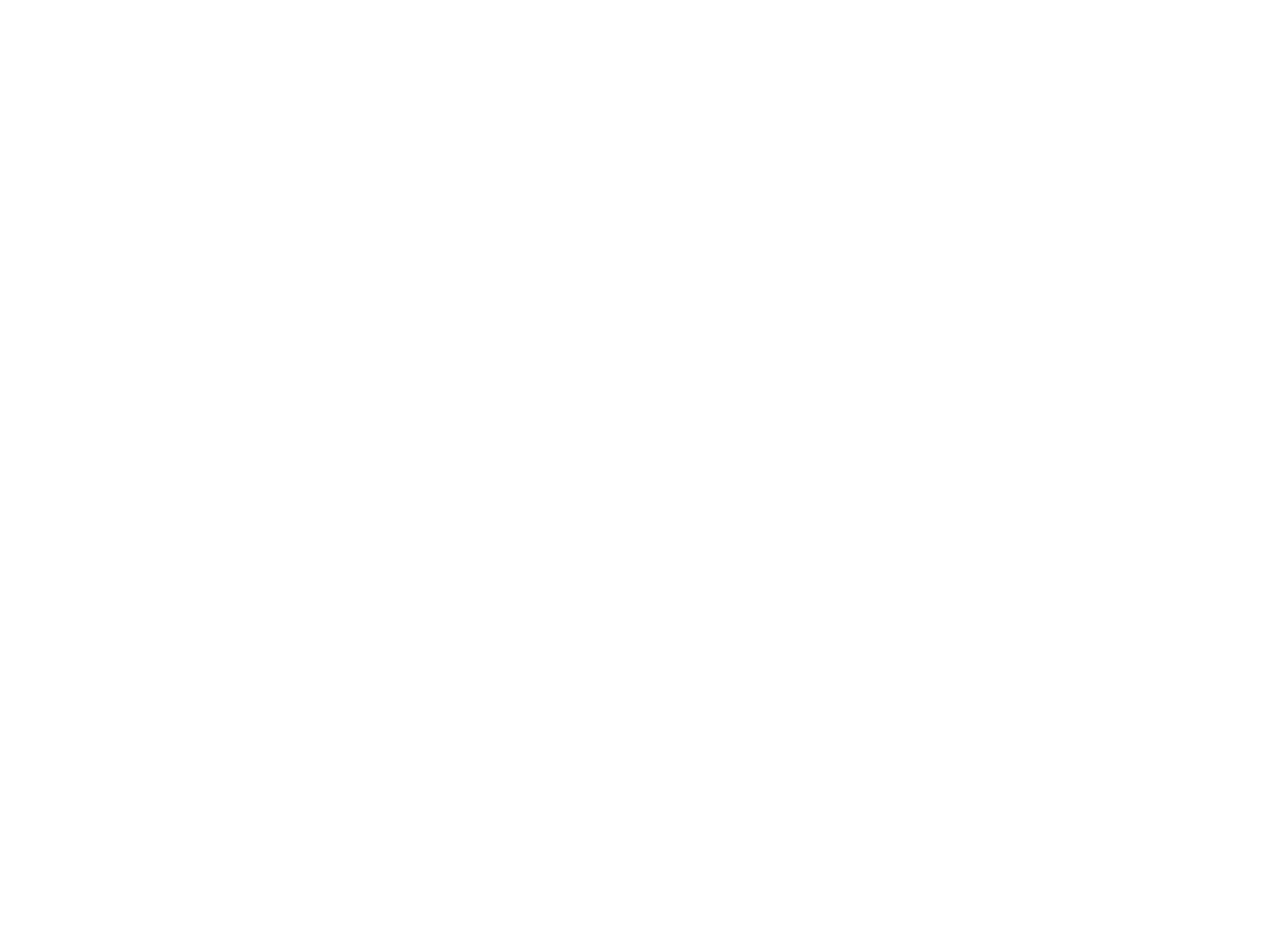
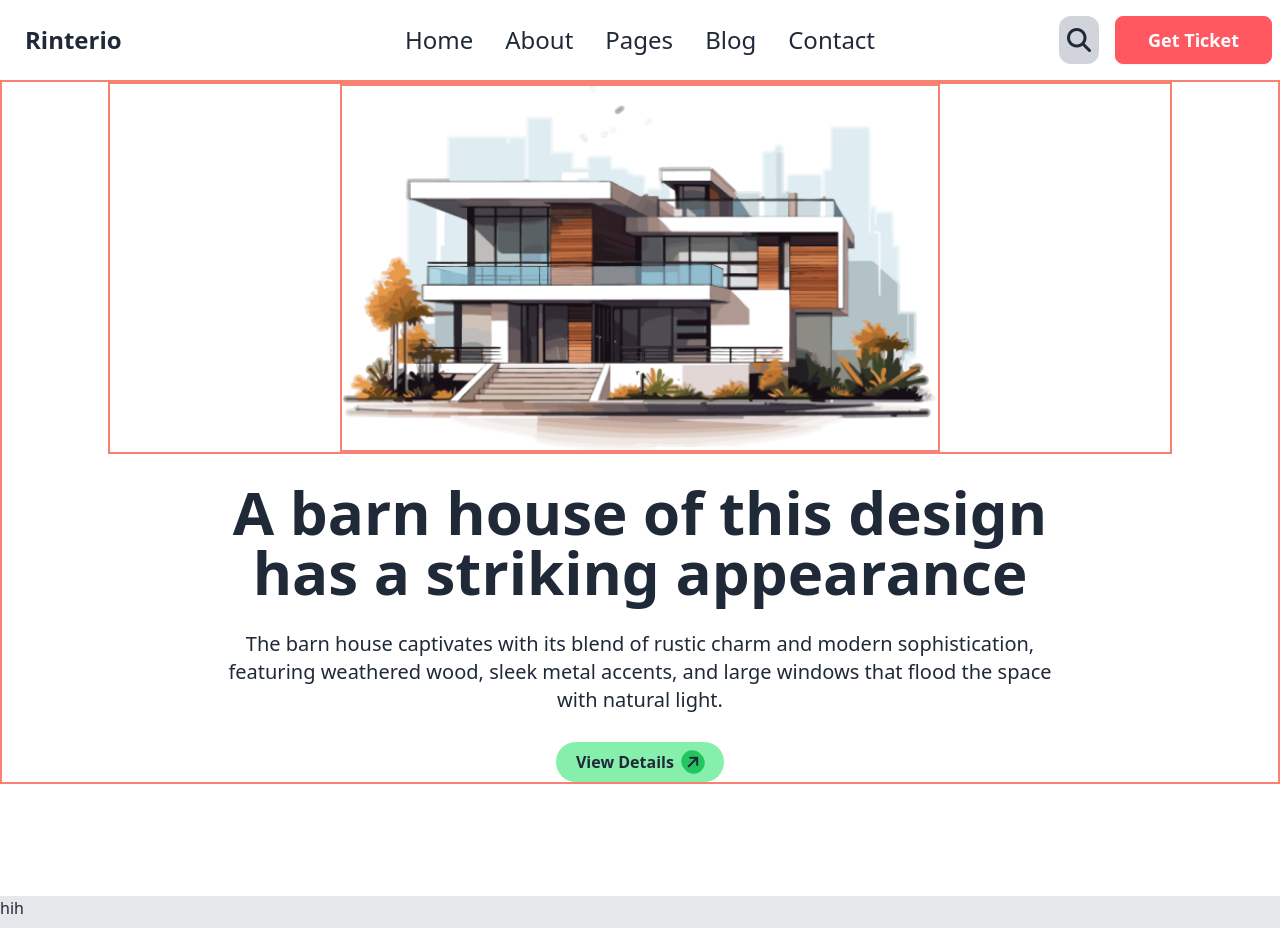
Before and after one commit to Tamjid388/Biker_Zone_LandingPage, a plain HTML site: page index.html in a window 1280 px wide. Before the commit the page ends 800 px from the top, so only its background shows below. Drawn offline with nearby package versions, Linux system fonts and the light colour scheme.

Commit message:
header section complete

```diff
--- a/index.html
+++ b/index.html
@@ -3,9 +3,91 @@
 <head>
   <meta charset="UTF-8">
   <meta name="viewport" content="width=device-width, initial-scale=1.0">
-  <title>Document</title>
+  <title>Assignment-3</title>
+
+  <link href="https://cdn.jsdelivr.net/npm/daisyui@4.12.10/dist/full.min.css" rel="stylesheet" type="text/css" />
+  <script src="https://cdn.tailwindcss.com"></script>
+  <link rel="stylesheet" href="https://cdnjs.cloudflare.com/ajax/libs/font-awesome/6.6.0/css/all.min.css"
+  integrity="sha512-Kc323vGBEqzTmouAECnVceyQqyqdsSiqLQISBL29aUW4U/M7pSPA/gEUZQqv1cwx4OnYxTxve5UMg5GT6L4JJg==" crossorigin="anonymous" referrerpolicy="no-referrer" />
 </head>
 <body>
+  <style>
+    .b{
+      border: solid salmon 2px;
+    }
+  </style>
+
+  <header>
+    <nav class="container mx-auto">
+      <div class="navbar ">
+        <div class="navbar-start">
+          <div class="dropdown">
+            <div tabindex="0" role="button" class="btn btn-ghost lg:hidden">
+              <svg
+                xmlns="http://www.w3.org/2000/svg"
+                class="h-5 w-5"
+                fill="none"
+                viewBox="0 0 24 24"
+                stroke="currentColor">
+                <path
+                  stroke-linecap="round"
+                  stroke-linejoin="round"
+                  stroke-width="2"
+                  d="M4 6h16M4 12h8m-8 6h16" />
+              </svg>
+            </div>
+            <ul
+              tabindex="0"
+              class="menu menu-sm dropdown-content bg-base-100 rounded-box z-[1] mt-3 w-52 p-2 shadow">
+              <li><a>Home</a></li>
+            <li><a>About</a></li>
+
+            <li><a>Pages</a></li>
+            <li><a>Blog</a></li>
+
+            <li><a>Contact Us</a></li>
+            </ul>
+          </div>
+          <a class="btn btn-ghost  text-2xl font-bold">Rinterio</a>
+        </div>
+        <div class="navbar-center hidden lg:flex">
+          <ul class="menu menu-horizontal px-1  text-2xl font-medium">
+            <li class="hover:text-red-600"><a>Home</a></li>
+            <li class="hover:text-red-600"><a>About</a></li>
+
+            <li class="hover:text-red-600"><a>Pages</a></li>
+            <li class="hover:text-red-600"><a>Blog</a></li>
+
+            <li class="hover:text-red-600"><a>Contact</a></li>
+
+          </ul>
+        </div>
+        <div class="navbar-end">
+            <i class="fa-solid fa-magnifying-glass mr-4 text-2xl bg-gray-300 p-2 rounded-xl"></i>
+          <a class="btn btn-error text-white text-lg px-8">Get Ticket</a>
+
+        </div>
+      </div>
+    </nav>
+
+<!-- hero -->
+    <div class="mx-5 lg:container lg:mx-auto b">
+      <div class="b w-5/6    mx-auto lg:px-20">
+        <img src="assets/banner.png" alt="" class="md:w-4/6  md:mx-auto b lg:object-cover">
+      </div>
+      <h1 class="text-center text-3xl font-bold my-5 lg:text-6xl lg:w-4/6 lg:mx-auto lg:my-7">A barn house of this design  has a striking appearance</h1>
+      <h3 class="text-center text-base font-medium mb-5 lg:w-4/6 lg:mx-auto lg:my-7 lg:text-xl">The barn house captivates with its blend of rustic charm and modern sophistication,
+        featuring weathered wood, sleek metal accents, and large windows that flood the space with natural light.</h3>
+      <div class="flex">  <button class="bg-green-300  w-full lg:w-auto lg:px-5 font-bold  mx-auto rounded-3xl py-2">
+        View Details <i class="fa-solid fa-arrow-right -rotate-45 bg-green-500 rounded-full p-1 ml-1"></i>
+      </button></div>
+
+    </div>
+  </header>
+
+  <section class="lg:my-28 h-8 w-full bg-gray-200">
+    hih
+  </section>
 
 </body>
 </html>
```
